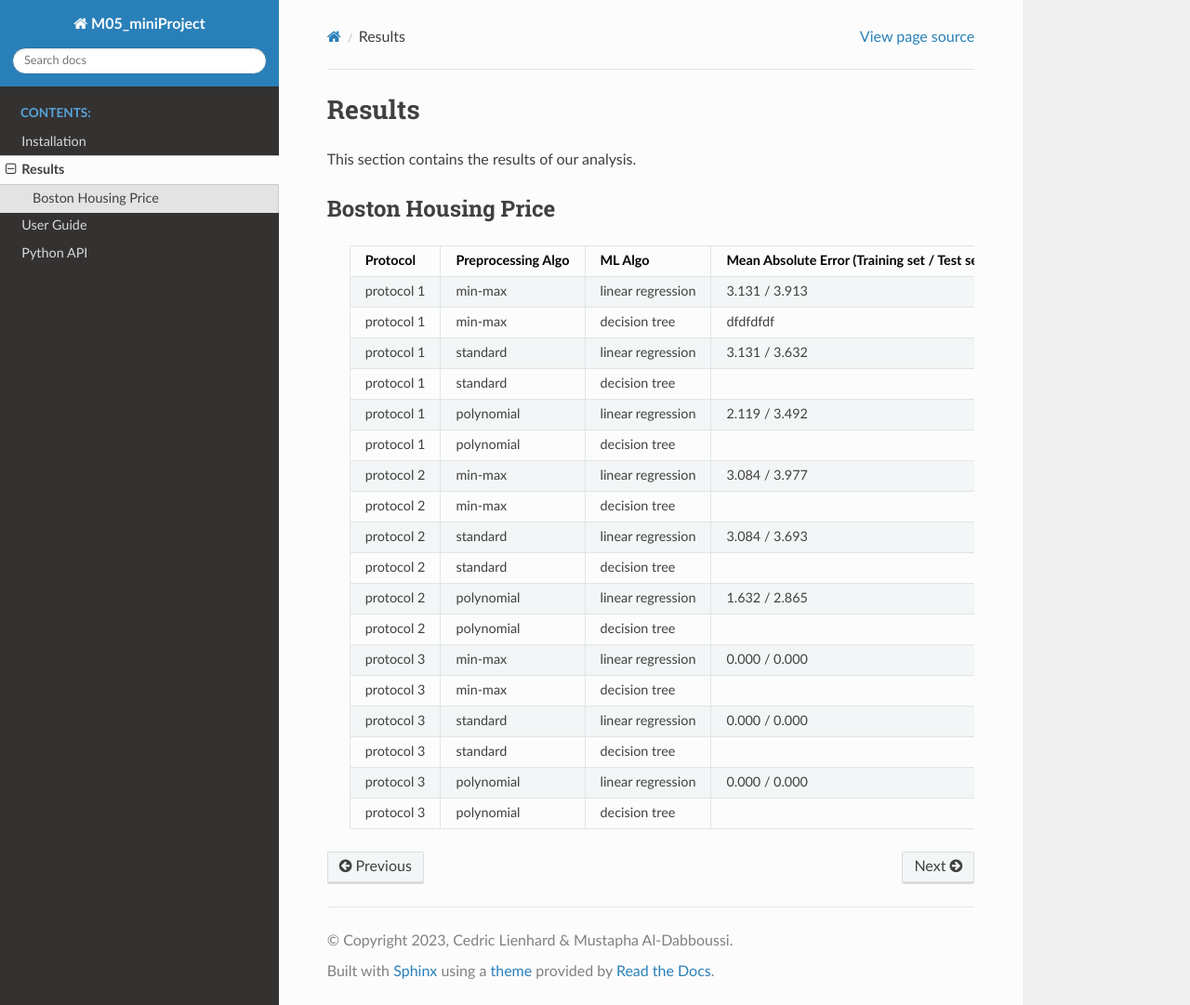
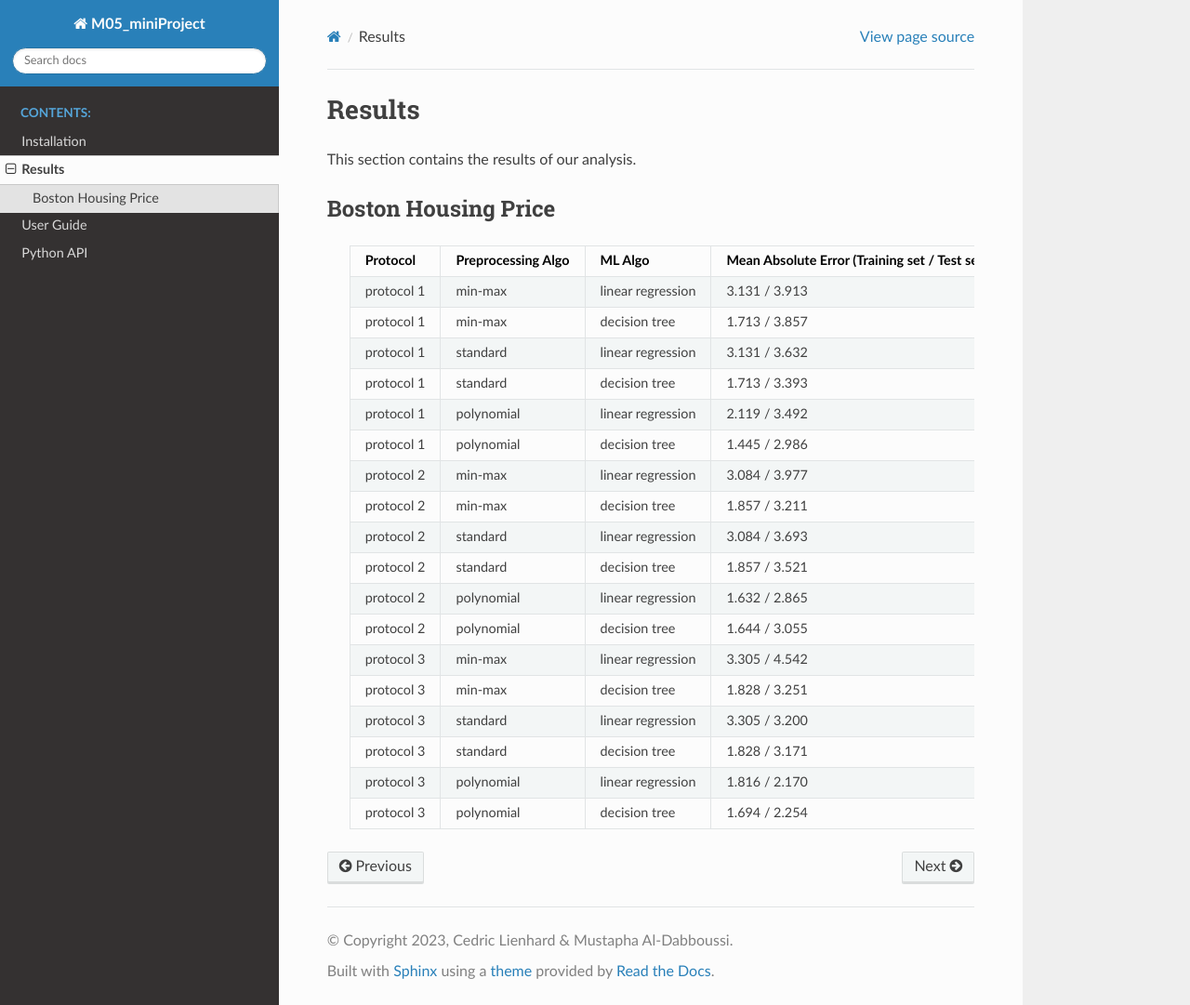
Before and after one commit to CedricLienhard/M05_miniProject, a Sphinx documentation site: the page built from doc/results.rst, in a window 1280 px wide and 1081 px high. Shown: the whole window at 93% size. Built offline with Sphinx 7.4.7 and the Read the Docs theme 2.0.0, drawn with Linux system fonts in a browser that asks for light colours.

Commit message:
Update results in Boston Housing for all protocols and ML model

```diff
--- a/doc/results.rst
+++ b/doc/results.rst
@@ -20,37 +20,37 @@ Boston Housing Price
    +============+====================+==================+===========================+
    | protocol 1 | min-max            | linear regression| 3.131 / 3.913             |
    +------------+--------------------+------------------+---------------------------+
-   | protocol 1 | min-max            | decision tree    | dfdfdfdf                  |
+   | protocol 1 | min-max            | decision tree    | 1.713 / 3.857             |
    +------------+--------------------+------------------+---------------------------+
    | protocol 1 | standard           | linear regression| 3.131 / 3.632             |
    +------------+--------------------+------------------+---------------------------+
-   | protocol 1 | standard           | decision tree    |                           |
+   | protocol 1 | standard           | decision tree    | 1.713 / 3.393             |
    +------------+--------------------+------------------+---------------------------+
    | protocol 1 | polynomial         | linear regression| 2.119 / 3.492             |
    +------------+--------------------+------------------+---------------------------+
-   | protocol 1 | polynomial         | decision tree    |                           |
+   | protocol 1 | polynomial         | decision tree    | 1.445 / 2.986             |
    +------------+--------------------+------------------+---------------------------+
    | protocol 2 | min-max            | linear regression| 3.084 / 3.977             |
    +------------+--------------------+------------------+---------------------------+
-   | protocol 2 | min-max            | decision tree    |                           |
+   | protocol 2 | min-max            | decision tree    | 1.857 / 3.211             |
    +------------+--------------------+------------------+---------------------------+
    | protocol 2 | standard           | linear regression| 3.084 / 3.693             |
    +------------+--------------------+------------------+---------------------------+
-   | protocol 2 | standard           | decision tree    |                           |
+   | protocol 2 | standard           | decision tree    | 1.857 / 3.521             |
    +------------+--------------------+------------------+---------------------------+
    | protocol 2 | polynomial         | linear regression| 1.632 / 2.865             |
    +------------+--------------------+------------------+---------------------------+
-   | protocol 2 | polynomial         | decision tree    |                           |
+   | protocol 2 | polynomial         | decision tree    | 1.644 / 3.055             |
    +------------+--------------------+------------------+---------------------------+
-   | protocol 3 | min-max            | linear regression| 0.000 / 0.000             |
+   | protocol 3 | min-max            | linear regression| 3.305 / 4.542             |
    +------------+--------------------+------------------+---------------------------+
-   | protocol 3 | min-max            | decision tree    |                           |
+   | protocol 3 | min-max            | decision tree    | 1.828 / 3.251             |
    +------------+--------------------+------------------+---------------------------+
-   | protocol 3 | standard           | linear regression| 0.000 / 0.000             |
+   | protocol 3 | standard           | linear regression| 3.305 / 3.200             |
    +------------+--------------------+------------------+---------------------------+
-   | protocol 3 | standard           | decision tree    |                           |
+   | protocol 3 | standard           | decision tree    | 1.828 / 3.171             |
    +------------+--------------------+------------------+---------------------------+
-   | protocol 3 | polynomial         | linear regression| 0.000 / 0.000             |
+   | protocol 3 | polynomial         | linear regression| 1.816 / 2.170             |
    +------------+--------------------+------------------+---------------------------+
-   | protocol 3 | polynomial         | decision tree    |                           |
+   | protocol 3 | polynomial         | decision tree    | 1.694 / 2.254             |
    +------------+--------------------+------------------+---------------------------+
```
